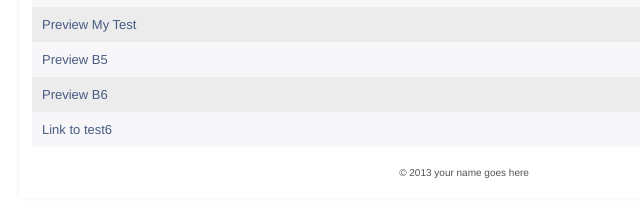
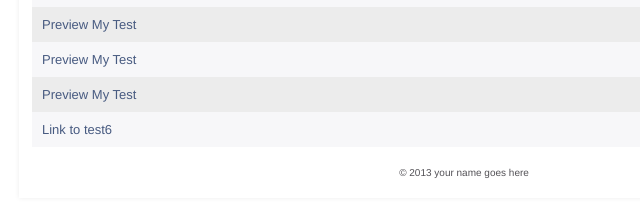
Before and after one commit to mishadevine/WIU, a plain HTML site: page WiU_Devine_Misha/index.html in a window 1280 px wide. Shown: the part 501-718 px from the top of the page, 128-768 px from the left. Drawn offline with Linux system fonts and the light colour scheme.

Commit message:
Update to b5 and b6

```diff
--- a/WiU_Devine_Misha/index.html
+++ b/WiU_Devine_Misha/index.html
@@ -54,11 +54,11 @@ Read more: Colombia: Maps, History, Geography, Government, Culture, Facts, Guide
              <td><a href="https://usabilityhub.com/tests/b4d9ad7be86b/results/d4ba1c8a0bf">My Results</a></td>
           </tr>
           <tr>
-             <td><a href="https://usabilityhub.com/preview/62116534806a">Preview B5</a></td>
+             <td><a href="https://usabilityhub.com/preview/62116534806a">Preview My Test</a></td>
              <td><a href="https://usabilityhub.com/tests/62116534806a/results/33478bcf6c72">My Results</a></td>
           </tr>
           <tr class="odd">
-             <td><a href="https://usabilityhub.com/preview/1f3b88c32d81">Preview B6</a></td>
+             <td><a href="https://usabilityhub.com/preview/1f3b88c32d81">Preview My Test</a></td>
              <td><a href="https://usabilityhub.com/tests/1f3b88c32d81/results/7787d1d20197">My Results</a></td>
           </tr>
           <!-- start link -->
```
